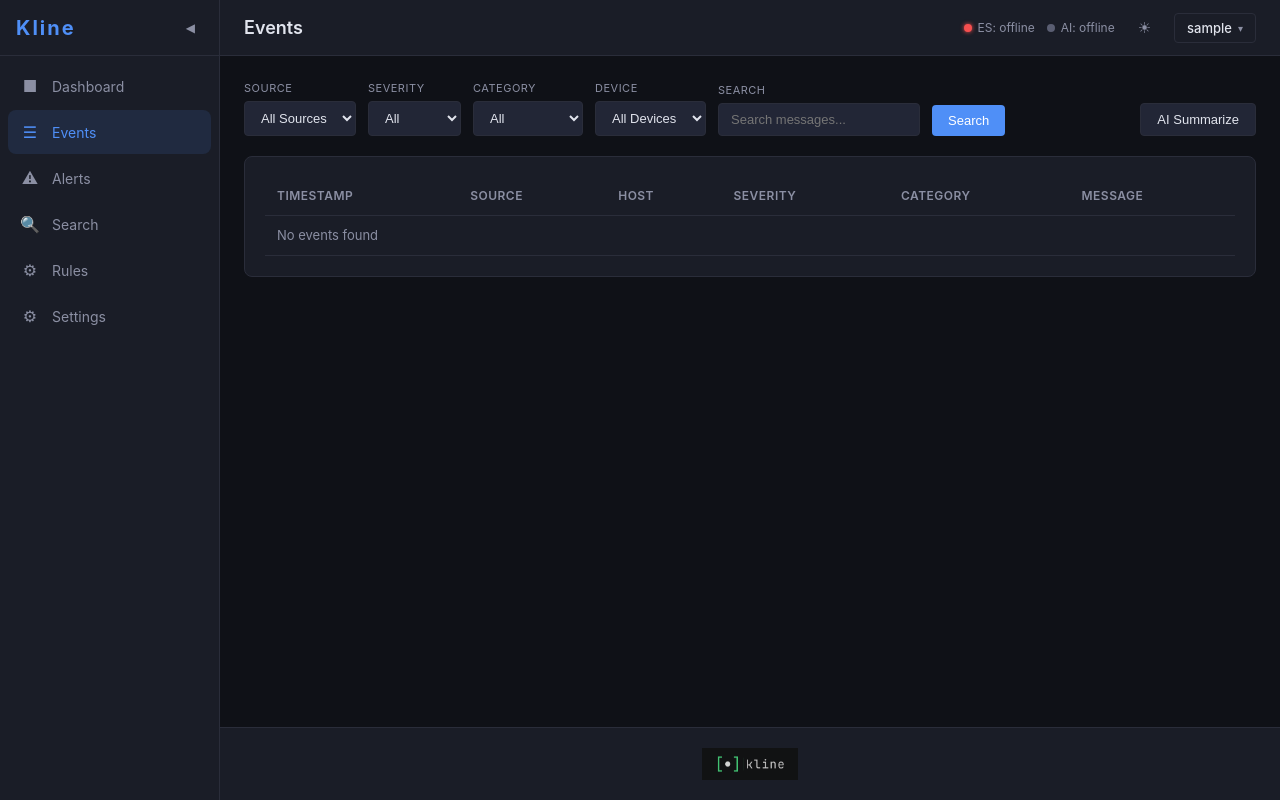
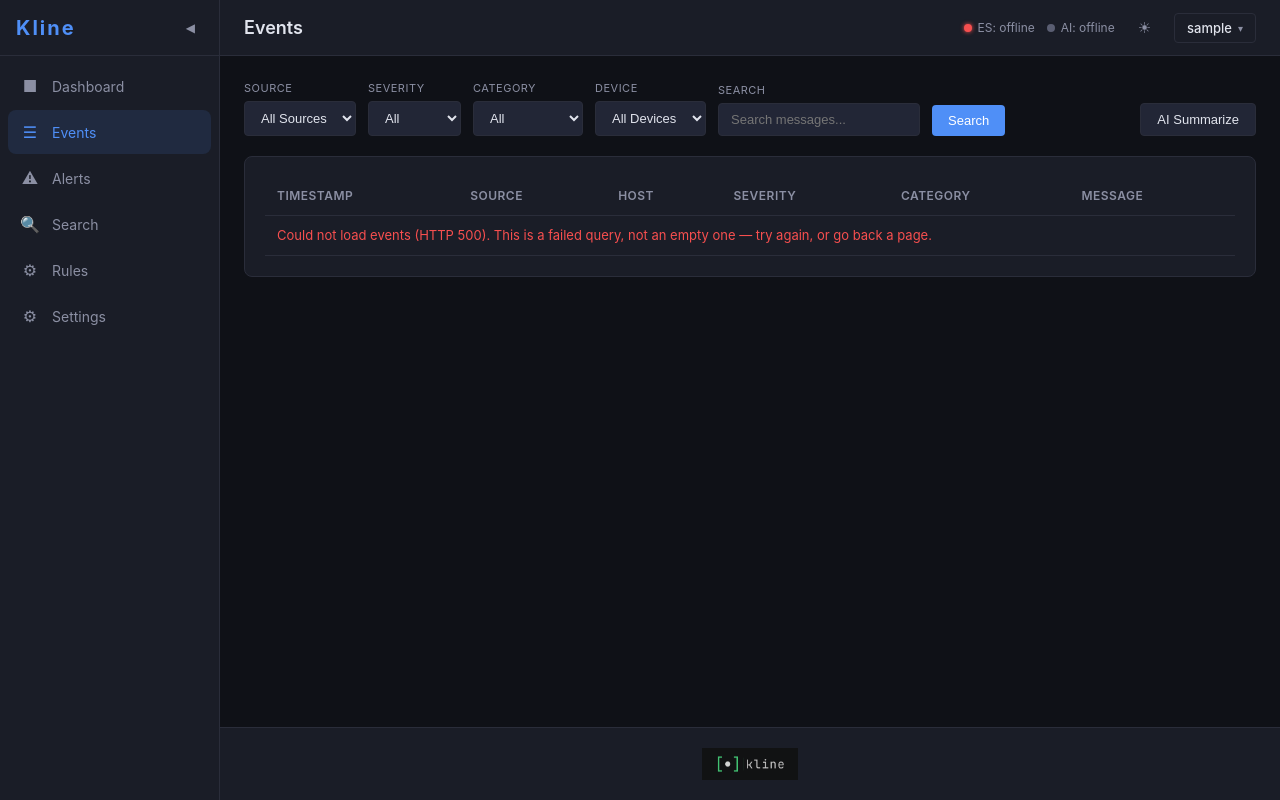
Before and after one commit to AlexJohnWilcox/Kline, a FastAPI app: page /events in a window 1280 px wide. Run offline with FastAPI, Linux system fonts and the light colour scheme; the visitor is signed in with stand-in values (Sample User, id 1); data that the repository does not hold is empty; parts of the project's set-up code (start-up, migrations or seed data) failed here and were passed over; some libraries are stand-ins or nearby versions.

Commit message:
Stop paging off the end of the result window, and off into a false empty
The Next button was disabled on page * size >= total. While total was capped
at 10,000 that stopped at page 200, which is exactly Elasticsearch's default
index.max_result_window - an accidental safety net that the real total
removed. The UI now offers ~16,000 pages of an 818k index, and past 10,000
results the search fails with search_phase_execution_exception.

fetchEvents never checked resp.ok, so the 500 became data.events undefined,
events = [], total = 0, and the page rendered "Showing 10001-0 of 0 events /
No events found" - a false empty result on a page that demonstrably has data.

Both halves: paging is clamped to the reachable window, and a failed fetch
now says it failed instead of rendering an empty table. The info line also
admits that the real total is larger than what paging can reach, rather than
letting the user walk toward a page that does not exist.

```diff
--- a/frontend/templates/events.html
+++ b/frontend/templates/events.html
@@ -123,7 +123,10 @@
                     <template x-if="loading">
                         <tr><td colspan="6" class="text-muted">Loading...</td></tr>
                     </template>
-                    <template x-if="!loading && events.length === 0">
+                    <template x-if="!loading && error">
+                        <tr><td colspan="6" class="text-danger" x-text="error"></td></tr>
+                    </template>
+                    <template x-if="!loading && !error && events.length === 0">
                         <tr><td colspan="6" class="text-muted">No events found</td></tr>
                     </template>
                     <template x-for="event in events" :key="event.id">
@@ -147,12 +150,14 @@
         <!-- Pagination -->
         <div class="pagination" x-show="total > 0">
             <span class="pagination-info">
-                Showing <span x-text="((page-1)*size+1)"></span>-<span x-text="Math.min(page*size, total)"></span>
+                Showing <span x-text="((page-1)*size+1)"></span>-<span x-text="Math.min(page*size, pageableTotal())"></span>
                 of <span x-text="total.toLocaleString()"></span> events
+                <span class="text-muted" x-show="total > maxWindow"
+                      x-text="'(paging reaches the first ' + maxWindow.toLocaleString() + '; narrow the filters or the time range to see the rest)'"></span>
             </span>
             <div class="pagination-buttons">
                 <button class="btn btn-sm btn-secondary" @click="prevPage()" :disabled="page <= 1">Prev</button>
-                <button class="btn btn-sm btn-secondary" @click="nextPage()" :disabled="page * size >= total">Next</button>
+                <button class="btn btn-sm btn-secondary" @click="nextPage()" :disabled="page * size >= pageableTotal()">Next</button>
             </div>
         </div>
     </div>
@@ -215,6 +220,12 @@ function eventsPage() {
         page: 1,
         size: 50,
         loading: true,
+        error: null,
+        // Elasticsearch refuses from+size past index.max_result_window
+        // (10,000 by default) with a search_phase_execution_exception. The
+        // total is now the real one - 800k+ - so nothing else stops the Next
+        // button from walking straight off that cliff.
+        maxWindow: 10000,
         filters: { source: '', severity: '', category: '', host: '', q: '' },
         devices: [],
         namesResolved: false,
@@ -236,11 +247,19 @@ function eventsPage() {
 
             try {
                 const resp = await fetch(`/api/v1/events?${params}`);
+                // Unchecked, a 500 leaves data.events undefined, the table
+                // empties and the page reports "no events found" for a query
+                // that was never answered. A failure must never read as a
+                // result.
+                if (!resp.ok) throw new Error(`HTTP ${resp.status}`);
                 const data = await resp.json();
                 this.events = data.events || [];
                 this.total = data.total || 0;
+                this.error = null;
             } catch (e) {
                 console.error('Failed to fetch events:', e);
+                this.events = [];
+                this.error = `Could not load events (${e.message}). This is a failed query, not an empty one — try again, or go back a page.`;
             }
             this.loading = false;
         },
@@ -319,8 +338,14 @@ function eventsPage() {
             }
         },
 
+        // How far paging can actually go. The real total is honest about how
+        // many events exist; it is not how many this endpoint will serve.
+        pageableTotal() {
+            return Math.min(this.total, this.maxWindow);
+        },
+
         nextPage() {
-            if (this.page * this.size < this.total) {
+            if (this.page * this.size < this.pageableTotal()) {
                 this.page++;
                 this.fetchEvents();
             }
```
